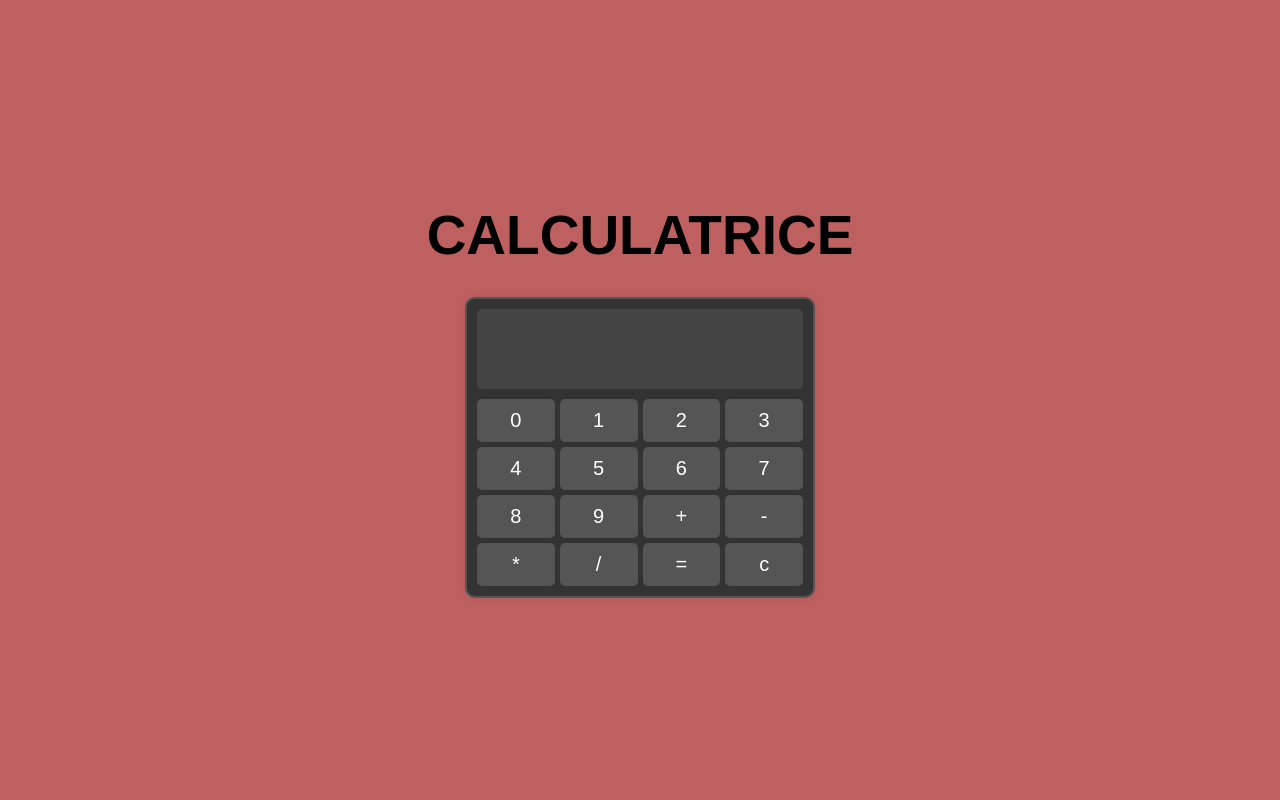
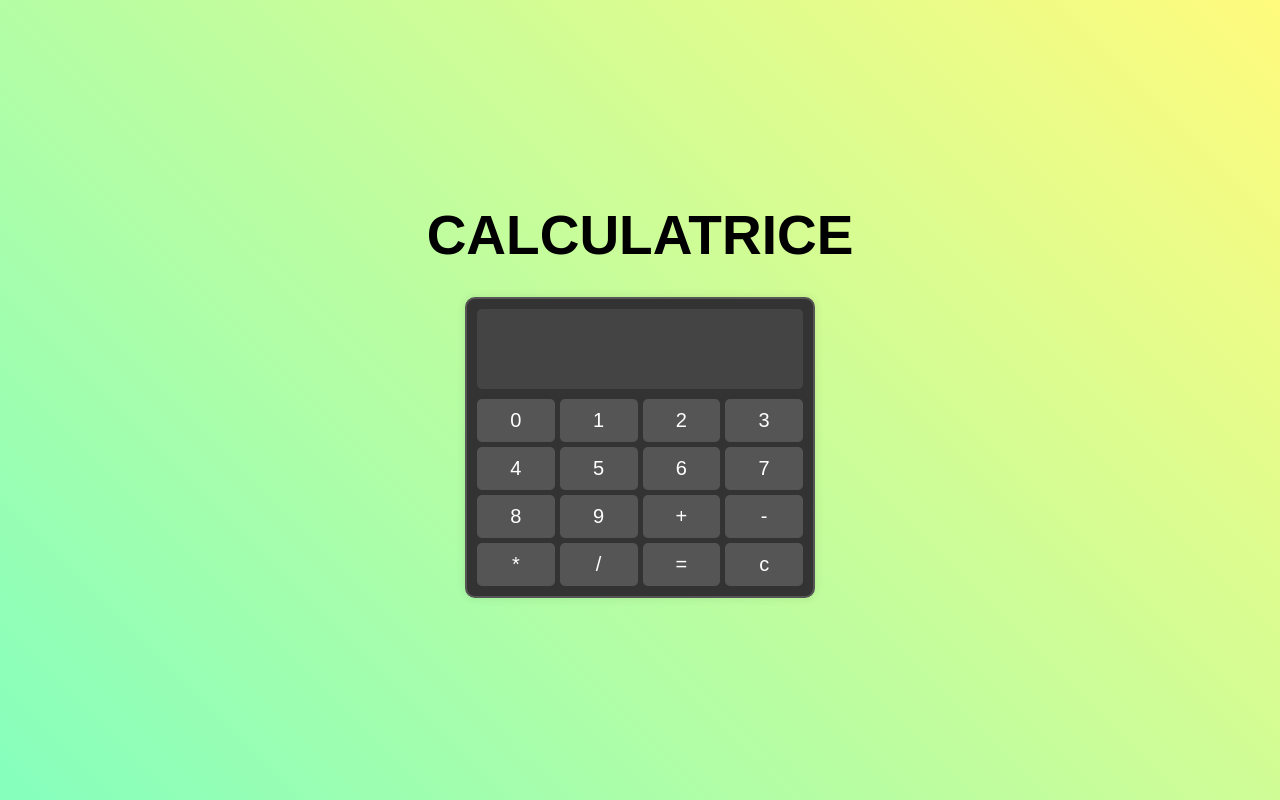
Before and after one commit to Babanlpz/Calculatrice, a React (Vite) app: page / in a window 1280 px wide. Built offline with nearby package versions, Linux system fonts and the light colour scheme.

Commit message:
FEAT bg css generator bg

```diff
--- a/src/composants/calculator/Calculator.css
+++ b/src/composants/calculator/Calculator.css
@@ -2,7 +2,8 @@ body {
   margin: 0;
   padding: 0;
   font-family: Arial, sans-serif;
-  background-color: #bf6060;
+  background-color: #85ffbd;
+  background-image: linear-gradient(45deg, #85ffbd 0%, #fffb7d 100%);
 }
 
 .title {
```
